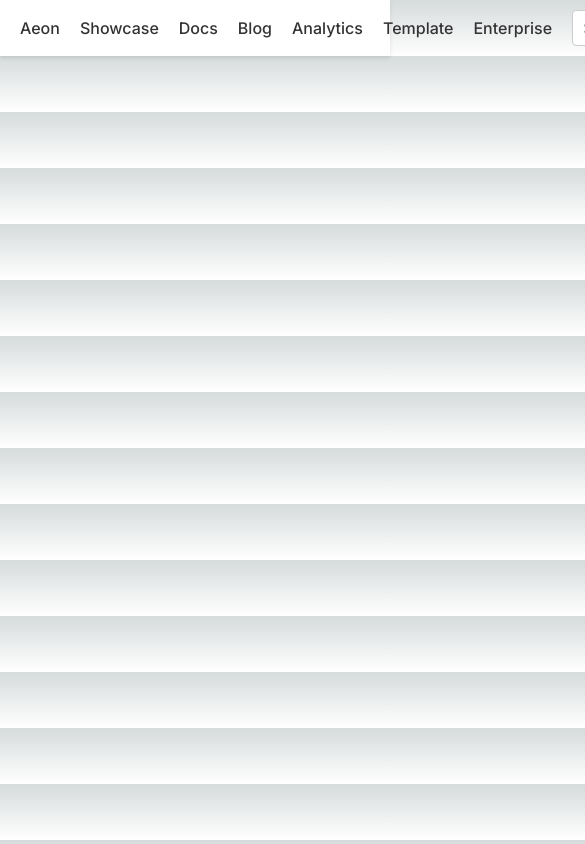
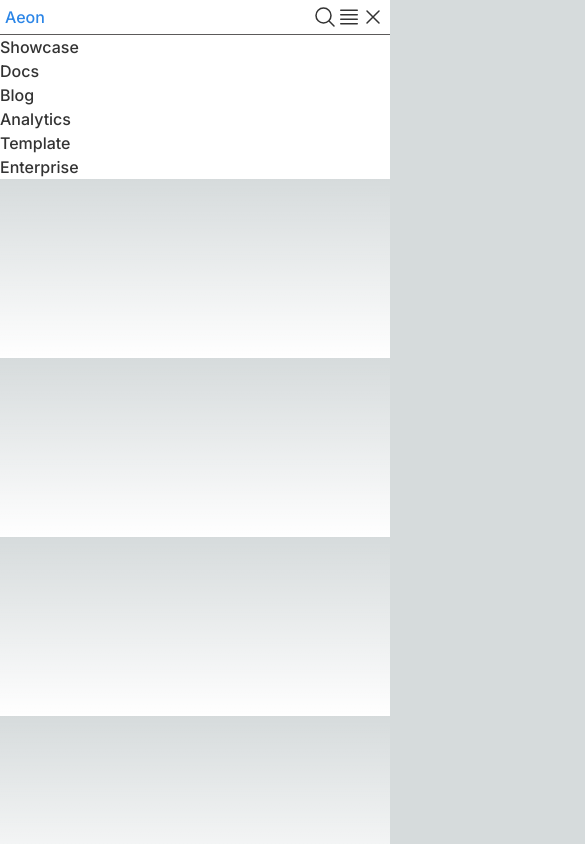
Before and after one commit to nayanadarshana/nextjs-assignment, a Next.js app: page /nav-bar in a window 390 px wide. Shown: the top 844 px of the page, 585 px wide, since content can reach past the window. Built offline with nearby package versions, Linux system fonts and the light colour scheme.

Commit message:
navbar mobile

```diff
--- a/src/app/globals.css
+++ b/src/app/globals.css
@@ -60,6 +60,7 @@ body {
   background-color: #0056b3;
 }
 
+@media only screen and (min-width: 769px) {
   .navbar {
     background-color: #fff;
     padding: 10px 20px;
@@ -98,3 +99,54 @@ body {
     border: 1px solid #ccc;
     border-radius: 4px;
   }
+
+  .search-icon{
+    display: none;
+  }
+
+  .cancel-icon{
+    display: none;
+  }
+
+  .hamburger-icon {
+    display: none;
+  }
+}
+
+
+
+@media only screen and (max-width: 768px) {
+  .navbar {
+    background-color: #fff;
+  }
+  .nav-links li a {
+    display: inline-block;
+    text-decoration: none;
+    color: #333;
+    font-weight: 500;
+  }
+  .aeon {
+    border-bottom: 1px solid #5c5a5a;
+    padding: 5px;
+    text-decoration: none;
+    width: 100%;
+  }
+  .search-form {
+    display: none;
+  }
+  .search-icon{
+    float: right;
+    color: #333;
+  }
+  .aeon-text {
+    color: #2c86e7!important;
+  }
+  .cancel-icon{
+    float: right;
+    color: #333;
+  }
+  .hamburger-icon {
+    float: right;
+    color: #333;
+  }
+}
--- a/src/app/nav-bar/page.tsx
+++ b/src/app/nav-bar/page.tsx
@@ -1,32 +1,105 @@
 "use client";
 
+import { useState } from "react";
+
 export default function Page() {
+  const [hide, setHide] = useState<boolean>(false);
+  const hideMenu = () => {
+    setHide(hide ? false : true);
+  };
+
   return (
     <>
       <nav className="navbar">
         <div className="nav-container">
           <ul className="nav-links">
-            <li>
-              <a href="/nav-bar">Aeon</a>
+            <li className="aeon">
+              <a href="/nav-bar">
+                <span className="aeon-text">Aeon</span>
+              </a>
+              {!hide && (
+                <span onClick={hideMenu}>
+                  <svg
+                    xmlns="http://www.w3.org/2000/svg"
+                    fill="none"
+                    viewBox="0 0 24 24"
+                    stroke-width="1.5"
+                    stroke="currentColor"
+                    className="w-6 h-6 cancel-icon"
+                  >
+                    <path
+                      stroke-linecap="round"
+                      stroke-linejoin="round"
+                      d="M6 18 18 6M6 6l12 12"
+                    />
+                  </svg>
+                </span>
+              )}
+              <span onClick={hideMenu}>
+                <svg
+                  xmlns="http://www.w3.org/2000/svg"
+                  fill="none"
+                  viewBox="0 0 24 24"
+                  stroke-width="1.5"
+                  stroke="currentColor"
+                  className="w-6 h-6 hamburger-icon"
+                >
+                  <path
+                    stroke-linecap="round"
+                    stroke-linejoin="round"
+                    d="M3.75 5.25h16.5m-16.5 4.5h16.5m-16.5 4.5h16.5m-16.5 4.5h16.5"
+                  />
+                </svg>
+              </span>
+              <span>
+                <svg
+                  xmlns="http://www.w3.org/2000/svg"
+                  fill="none"
+                  viewBox="0 0 24 24"
+                  stroke-width="1.5"
+                  stroke="currentColor"
+                  className="w-6 h-6 search-icon"
+                >
+                  <path
+                    stroke-linecap="round"
+                    stroke-linejoin="round"
+                    d="m21 21-5.197-5.197m0 0A7.5 7.5 0 1 0 5.196 5.196a7.5 7.5 0 0 0 10.607 10.607Z"
+                  />
+                </svg>
+              </span>
             </li>
-            <li>
+            {/* {!hide && ( */}
+            {/* <div> */}
+            {!hide && (
+              <li className="other-menu">
                 <a href="/nav-bar">Showcase</a>
               </li>
-            <li>
+            )}
+            {!hide && (
+              <li className="other-menu">
                 <a href="/nav-bar">Docs</a>
               </li>
-            <li>
+            )}
+            {!hide && (
+              <li className="other-menu">
                 <a href="/nav-bar">Blog</a>
               </li>
-            <li>
+            )}
+            {!hide && (
+              <li className="other-menu">
                 <a href="/nav-bar">Analytics</a>
               </li>
-            <li>
+            )}
+            {!hide && (
+              <li className="other-menu">
                 <a href="/nav-bar">Template</a>
               </li>
-            <li>
+            )}
+            {!hide && (
+              <li className="other-menu">
                 <a href="/nav-bar">Enterprise</a>
               </li>
+            )}
           </ul>
 
           <form className="search-form">
--- a/src/app/question3/page.tsx
+++ b/src/app/question3/page.tsx
@@ -3,12 +3,15 @@ export default function Page() {
     for (let i = 0; i <= numbers.length; i++) {
       for (let j = i + 1; j < numbers.length; j++) {
         if (numbers[i] + numbers[j] === target) {
-          return [numbers.indexOf(numbers[i]), numbers.indexOf(numbers[j])];
+          return [
+            numbers.indexOf(numbers[i]) + 1,
+            numbers.indexOf(numbers[j]) + 1,
+          ];
         }
       }
     }
   }
-  console.log(twoSum([-1, 0], -1));
+  console.log(twoSum([1, 2, 3, 4, 5, 6], 6));
   return (
     <>
       <div></div>
```
Lines whose indentation alone changed are shown as unchanged.
